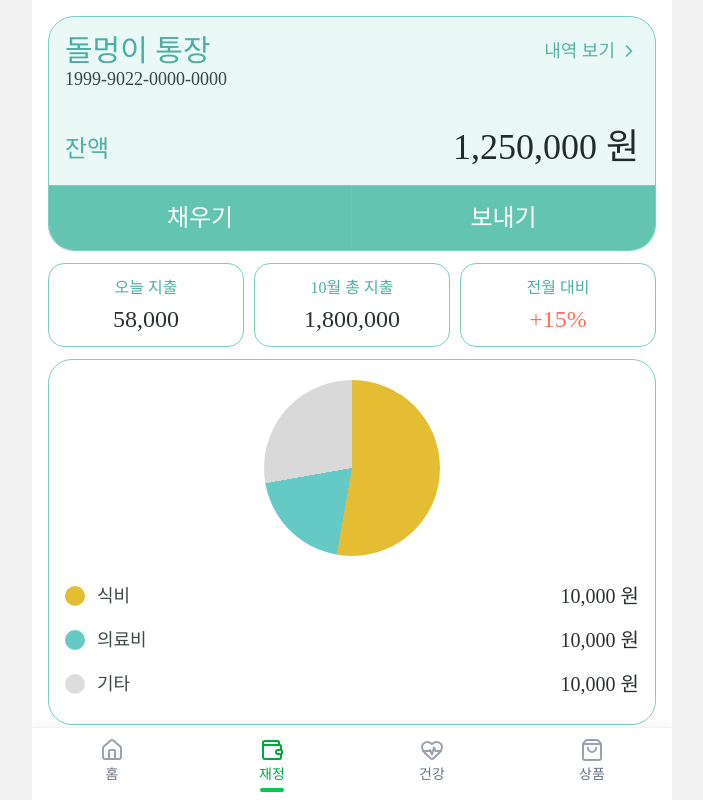
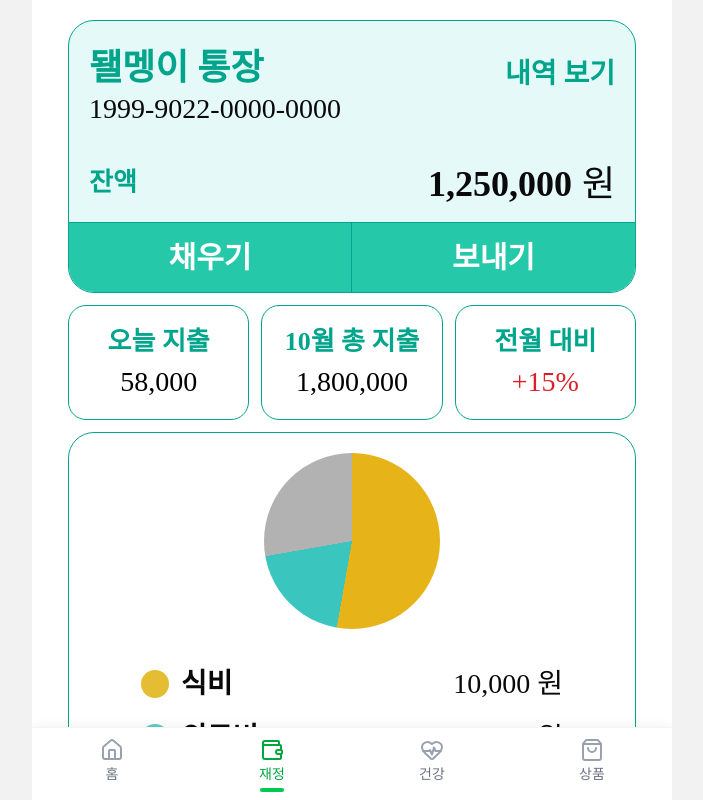
Before and after one commit to My-Golden-Kids/MGK, a Next.js app in the folder FE/: page /finance in a window 1280 px wide. Shown: the whole page, without its empty margins (288-991 px from the left). Built offline with nearby package versions, Linux system fonts and the light colour scheme.

Commit message:
refactor: 재정 페이지 UI 리팩토링

```diff
--- a/FE/app/finance/page.tsx
+++ b/FE/app/finance/page.tsx
@@ -1,4 +1,3 @@
-import { ChevronRight } from 'lucide-react';
 import Link from 'next/link';
 import { BottomNavigation } from '@/components/common/BottomNavigation';
 
@@ -16,60 +15,66 @@ const expenseItems = [
 
 export default function FinancePage() {
   return (
-    <div className="flex min-h-dvh flex-col bg-white text-[#27312D]">
-      <main className="flex-1 px-4 py-4">
-        <section className="overflow-hidden rounded-[26px] border border-[#7ACFC2] bg-[#EAF8F6]">
-          <div className="px-4 pt-4 pb-5">
+    <div className="flex min-h-dvh flex-col bg-white">
+      <main className="flex-1 p-5 md:px-7 lg:px-9">
+        <section className="overflow-hidden rounded-[26px] border border-[var(--color-main-green)] bg-[#E5F9F8]">
+          <div className="p-4 md:p-4.5 lg:p-5">
             <div className="flex items-start justify-between gap-4">
               <div>
-                <p className="text-3xl text-[#4CAFA3]">돌멍이 통장</p>
-                <p className="-mt-1 text-[#384543] text-lg">
+                <p className="font-bold text-[28px] text-[var(--color-main-green)] md:text-[32px] lg:text-[36px]">
+                  됄멩이 통장
+                </p>
+                <p className="text-[20px] leading-none md:text-[24px] lg:text-[28px]">
                   1999-9022-0000-0000
                 </p>
               </div>
               <Link
                 href="/finance/expense"
-                className="mt-1 inline-flex items-center gap-1 text-[#55B4A6] text-lg"
+                className="mt-2 inline-flex items-center font-bold text-[18px] text-[var(--color-main-green)] md:mt-2.5 md:text-[24px] lg:mt-3 lg:text-[28px]"
               >
                 내역 보기
-                <ChevronRight className="h-5 w-5" />
               </Link>
             </div>
 
-            <div className="mt-9 flex items-end justify-between">
-              <span className="text-2xl text-[#4CAFA3]">잔액</span>
-              <span className="text-4xl text-[#212B28] leading-none">
-                1,250,000 원
+            <div className="mt-8 flex items-end justify-between md:mt-9 lg:mt-10">
+              <span className="font-bold text-[18px] text-[var(--color-main-green)] md:text-[22px] lg:text-[26px]">
+                잔액
+              </span>
+              <span className="text-[28px] leading-none md:text-[32px] lg:text-[36px]">
+                <span className="font-bold">1,250,000</span>
+                <span className="ml-1.5 md:ml-2 lg:ml-2.5">원</span>
               </span>
             </div>
           </div>
 
-          <div className="grid grid-cols-2 border-[#7ACFC2] border-t">
+          <div className="grid grid-cols-2 border-[var(--color-main-green)] border-t">
             <button
               type="button"
-              className="h-16 border-[#6CC7B8] border-r bg-[#62C4B1] text-2xl text-white"
+              className="h-fit border-[var(--color-main-green)] border-r bg-[var(--color-mint-green)] py-2 font-bold text-[22px] text-white md:py-2.5 md:text-[26px] lg:py-3 lg:text-[30px]"
             >
               채우기
             </button>
             <button
               type="button"
-              className="h-16 bg-[#62C4B1] text-2xl text-white"
+              className="h-fit bg-[var(--color-mint-green)] py-2 font-bold text-[22px] text-white md:py-2.5 md:text-[26px] lg:py-3 lg:text-[30px]"
             >
               보내기
             </button>
           </div>
         </section>
 
-        <section className="mt-3 grid grid-cols-3 gap-2.5">
+        <section className="mt-2 grid grid-cols-3 gap-2 md:mt-2.5 md:gap-2.5 lg:mt-3 lg:gap-3">
           {summaryCards.map((card) => (
             <article
               key={card.label}
-              className="rounded-[16px] border border-[#7ACFC2] bg-white px-3 py-3 text-center"
+              className="rounded-[18px] border border-[var(--color-main-green)] bg-white py-3 text-center md:py-3.5 lg:py-4"
             >
-              <p className="text-[#4CAFA3] text-base">{card.label}</p>
+              <p className="font-bold text-[18px] text-[var(--color-main-green)] md:text-[22px] lg:text-[26px]">
+                {card.label}
+              </p>
               <p
-                className={`mt-1 text-2xl leading-tight ${
-                  card.accent ? 'text-[#FF6F5B]' : 'text-[#2A312F]'
+                className={`text-[20px] md:text-[24px] lg:text-[28px] ${
+                  card.accent ? 'text-[#DB1F26]' : 'text-black'
                 }`}
               >
                 {card.value}
@@ -78,38 +83,38 @@ export default function FinancePage() {
           ))}
         </section>
 
-        <section className="mt-3 rounded-[24px] border border-[#7ACFC2] bg-white px-4 py-5">
-          <div className="mx-auto h-44 w-44 rounded-full bg-[conic-gradient(#E5BD33_0deg_190deg,#65C9C5_190deg_260deg,#D9D9D9_260deg_360deg)]" />
-          <div className="mt-5 space-y-1">
+        <section className="mt-2 rounded-[26px] border border-[var(--color-main-green)] bg-white px-10 py-3 md:mt-2.5 md:px-14 md:py-4 lg:mt-3 lg:px-18 lg:py-5">
+          <div className="mx-auto h-36 w-36 rounded-full bg-[conic-gradient(#E6B319_0deg_190deg,#3AC5BF_190deg_260deg,#B2B2B2_260deg_360deg)] md:h-40 md:w-40 lg:h-44 lg:w-44" />
+          <div className="mt-5 md:mt-6 lg:mt-7">
             {expenseItems.map((item) => (
               <div
                 key={item.label}
-                className="flex items-center justify-between py-1.5"
+                className="flex items-center justify-between py-1.5 text-[20px] md:text-[24px] lg:text-[28px]"
               >
-                <div className="flex items-center gap-3 text-[#3D4A45] text-lg">
+                <div className="flex items-center gap-3 font-bold">
                   <span
-                    className="h-5 w-5 rounded-full"
+                    className="h-5 w-5 rounded-full md:h-6 md:w-6 lg:h-7 lg:w-7"
                     style={{ backgroundColor: item.color }}
                     aria-hidden="true"
                   />
                   <span>{item.label}</span>
                 </div>
-                <span className="text-[#2C312F] text-xl">{item.amount}</span>
+                <span>{item.amount}</span>
               </div>
             ))}
           </div>
         </section>
 
-        <section className="px-2 py-5 text-center">
-          <p className="text-2xl text-[#58B3A6]">
-            펫 케어 구독하고 지출을 <span className="text-[#FF6F5B]">10%</span>{' '}
-            낮춰요
+        <section className="m-3 text-center md:m-3.5 lg:m-4">
+          <p className="font-bold text-[18px] text-[var(--color-main-green)] md:text-[22px] lg:text-[26px]">
+            펫 케어 구독하고 지출을{' '}
+            <span className="font-extrabold text-[#DB1F26]">10%</span> 낮춰요
           </p>
         </section>
 
         <Link
           href="/finance/report"
-          className="flex h-16 items-center justify-center rounded-[16px] bg-[#57B6A7] text-2xl text-white"
+          className="flex h-fit items-center justify-center rounded-[20px] bg-[var(--color-main-green)] p-3 font-bold text-[18px] text-white md:p-3.5 md:text-[22px] lg:p-4 lg:text-[26px]"
         >
           리포트 보러가기
         </Link>
```
